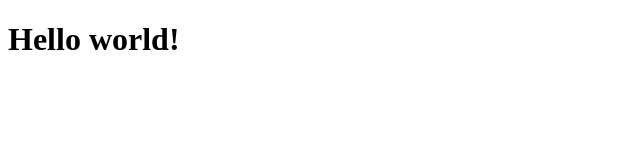
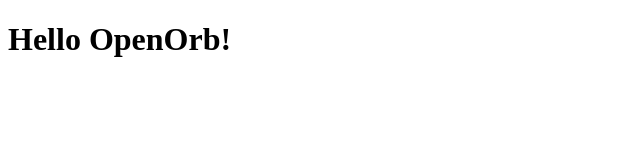
Before and after one commit to meln1k/openorb-test-repo, a website: page index.html in a window 1280 px wide. Shown: the whole page, without its empty margins (0-640 px from the left). Drawn offline with Linux system fonts and the light colour scheme.

Commit message:
Update greeting to Hello OpenOrb

```diff
--- a/index.html
+++ b/index.html
@@ -3,9 +3,9 @@
   <head>
     <meta charset="utf-8">
     <meta name="viewport" content="width=device-width, initial-scale=1">
-    <title>Hello world</title>
+    <title>Hello OpenOrb</title>
   </head>
   <body>
-    <h1>Hello world!</h1>
+    <h1>Hello OpenOrb!</h1>
   </body>
 </html>
```
